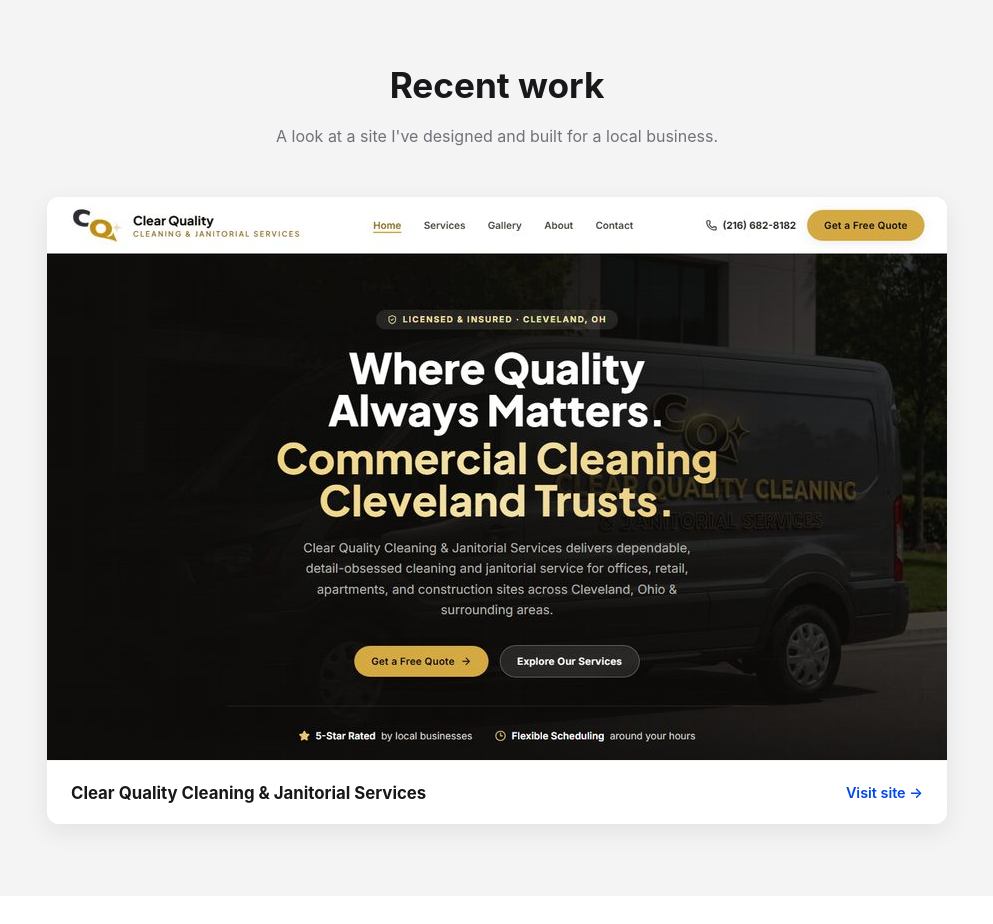
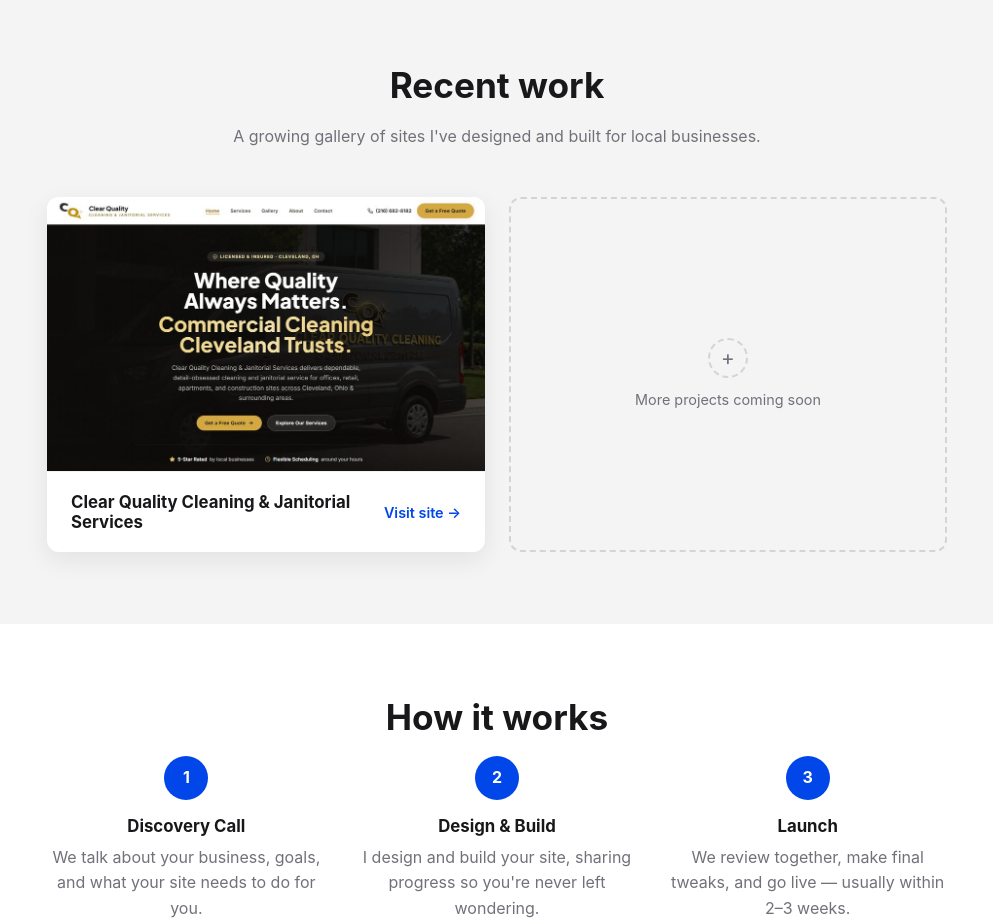
Before and after one commit to g3techus/small-biz-landing-page, a website: page index.html in a window 1280 px wide. Shown: the part 1500-2424 px from the top of the page, without its empty margins (143-1136 px from the left). Drawn offline with Linux system fonts and the light colour scheme.

Commit message:
Turn Portfolio into an extensible gallery
Add a copy-paste template comment for future project cards and a
"more projects coming soon" placeholder slot so the section reads as
a gallery rather than a single one-off item.

```diff
--- a/index.html
+++ b/index.html
@@ -108,8 +108,25 @@
   <section class="portfolio" id="portfolio">
     <div class="container">
       <h2>Recent work</h2>
-      <p class="section-sub">A look at a site I've designed and built for a local business.</p>
+      <p class="section-sub">A growing gallery of sites I've designed and built for local businesses.</p>
       <div class="portfolio-grid">
+
+        <!--
+          To add a project, copy this block and edit the href, image, and text.
+          Drop the new <a class="portfolio-card reveal"> block in wherever you like —
+          the grid and scroll-reveal animation handle the rest automatically.
+
+          <a class="portfolio-card reveal" href="PROJECT_URL" target="_blank" rel="noopener noreferrer">
+            <div class="portfolio-preview">
+              <img src="assets/portfolio-PROJECT_SLUG.jpg" alt="Screenshot of the PROJECT_NAME website homepage" loading="lazy">
+            </div>
+            <div class="portfolio-info">
+              <h3>PROJECT_NAME</h3>
+              <span class="portfolio-link">Visit site <span aria-hidden="true">→</span></span>
+            </div>
+          </a>
+        -->
+
         <a class="portfolio-card reveal" href="https://clear-quality-cleaning.vercel.app/" target="_blank" rel="noopener noreferrer">
           <div class="portfolio-preview">
             <img src="assets/portfolio-clear-quality-cleaning.jpg" alt="Screenshot of the Clear Quality Cleaning &amp; Janitorial Services website homepage" loading="lazy">
@@ -119,6 +136,12 @@
             <span class="portfolio-link">Visit site <span aria-hidden="true">→</span></span>
           </div>
         </a>
+
+        <div class="portfolio-card portfolio-card-placeholder reveal">
+          <span class="portfolio-placeholder-icon">+</span>
+          <p>More projects coming soon</p>
+        </div>
+
       </div>
     </div>
   </section>
--- a/style.css
+++ b/style.css
@@ -371,6 +371,33 @@
 .portfolio-link span { display: inline-block; transition: transform 0.2s ease; }
 .portfolio-card:hover .portfolio-link span { transform: translateX(4px); }
 
+.portfolio-card-placeholder {
+  display: flex;
+  flex-direction: column;
+  align-items: center;
+  justify-content: center;
+  gap: 10px;
+  min-height: 220px;
+  background: transparent;
+  box-shadow: none;
+  border: 2px dashed var(--border);
+  color: var(--muted);
+  text-align: center;
+}
+.portfolio-card-placeholder:hover { transform: none; box-shadow: none; }
+.portfolio-placeholder-icon {
+  width: 40px;
+  height: 40px;
+  border-radius: 50%;
+  border: 2px dashed var(--border);
+  display: flex;
+  align-items: center;
+  justify-content: center;
+  font-size: 1.3rem;
+  line-height: 1;
+}
+.portfolio-card-placeholder p { margin: 0; font-size: 0.9rem; }
+
 /* Process */
 .process { padding: 72px 0; background: var(--surface); }
 .steps {
```
